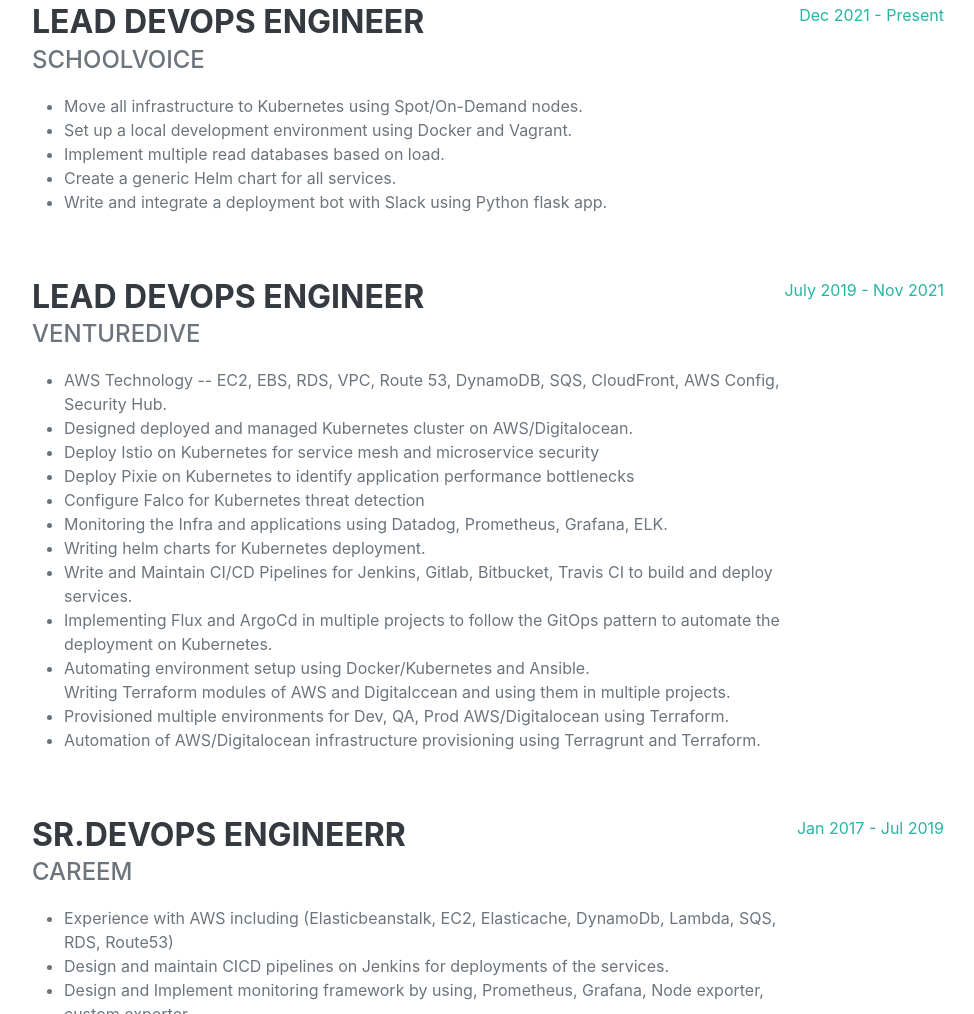
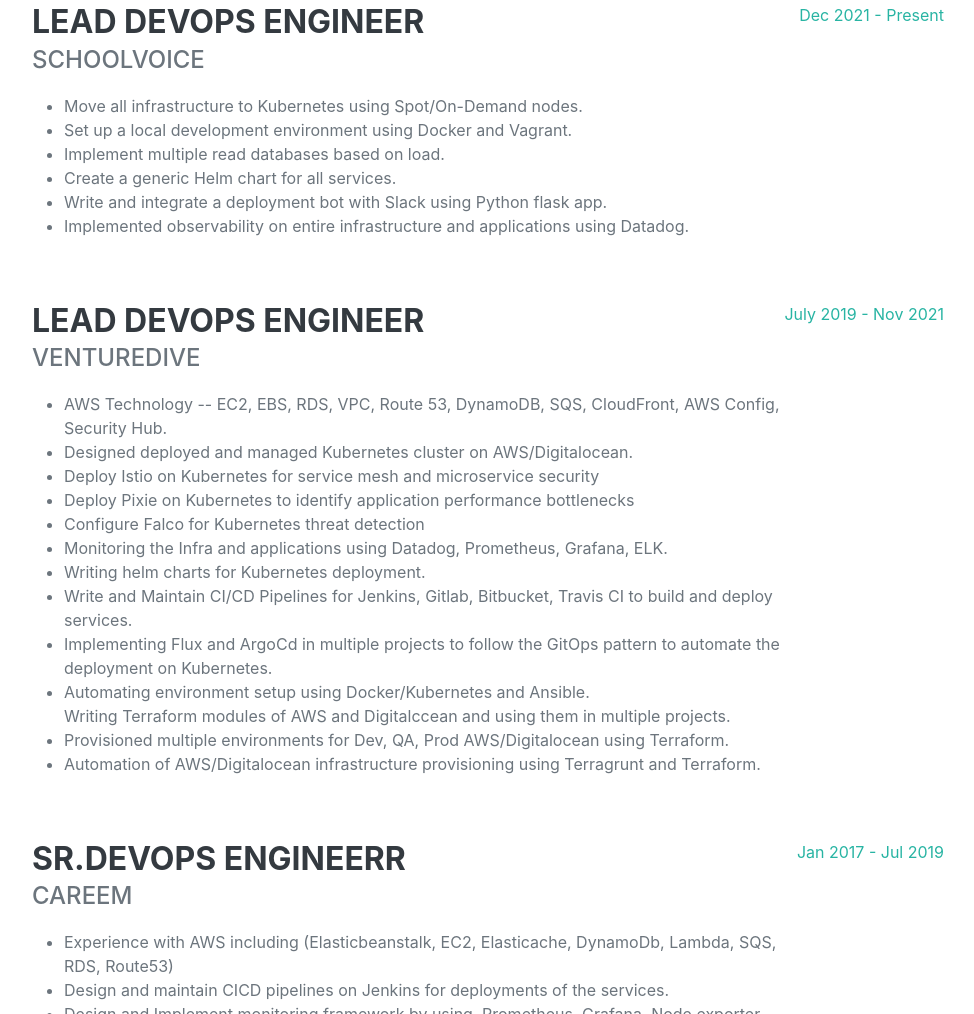
Before and after one commit to umairedu/umair, a plain HTML site: page index.html in a window 1280 px wide. Shown: the part 993-2007 px from the top of the page, without its empty margins (288-1262 px from the left). Drawn offline with nearby package versions, Linux system fonts and the light colour scheme; a web font is replaced by a local one.

Commit message:
update resume

```diff
--- a/index.html
+++ b/index.html
@@ -78,6 +78,7 @@
                                 <li>Implement multiple read databases based on load.</li>
                                 <li>Create a generic Helm chart for all services.</li>
                                 <li>Write and integrate a deployment bot with Slack using Python flask app.</li>
+                                <li>Implemented observability on entire infrastructure and applications using Datadog.</li>
                             </ul>
 
                         </div>
```
Also changed, not shown: 1 other file.
